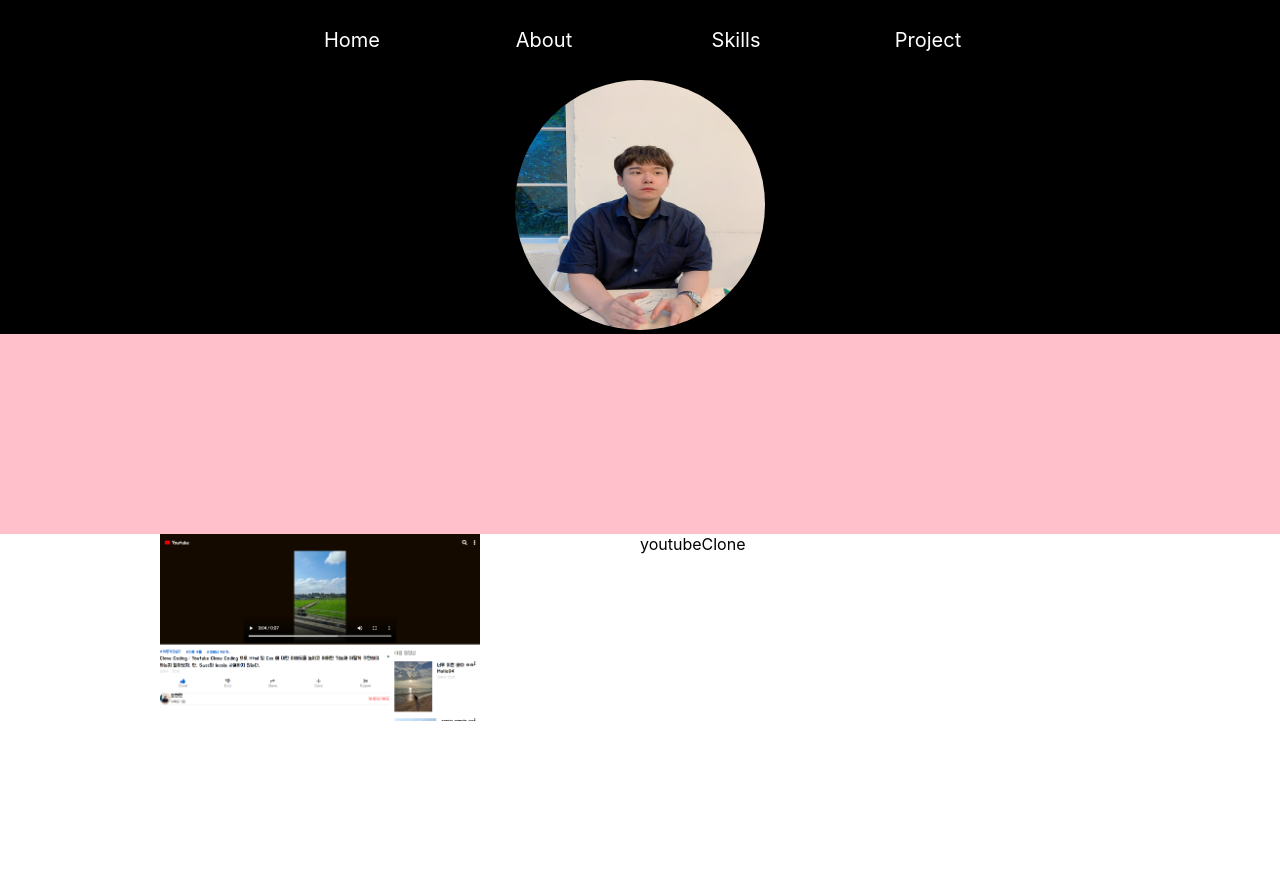
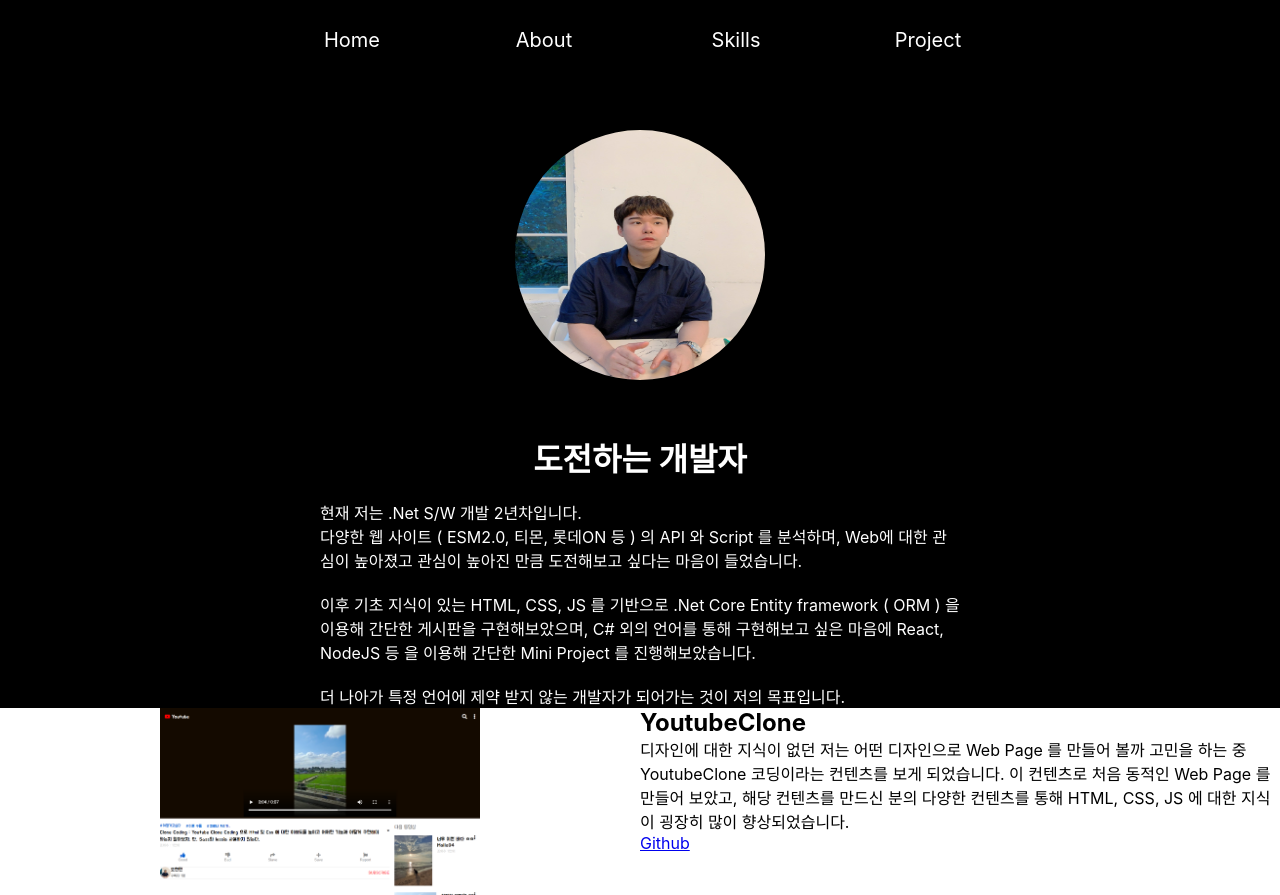
Before and after one commit to ohhyunmin/React_Portfolio, a React (Create React App) app: page / in a window 1280 px wide. Before the commit the page ends 800 px from the top, so only its background shows below. Built offline with nearby package versions, Linux system fonts and the light colour scheme.

Commit message:
전체적인 틀 설정

```diff
--- a/src/App.css
+++ b/src/App.css
@@ -12,6 +12,7 @@
   width: 100%;
   height: 80px;
   display: flex;
+  margin-bottom: 50px;
   text-align: center;
   color: white;
   position: sticky;
@@ -48,29 +49,33 @@
   width: 50%;
 }
 
-.portfolio_img {
-}
-
 .portfolio_img > img {
   width: 50%;
   display: block;
   margin: auto;
 }
 
-.mainImage {
+.MainImage {
   width: 250px;
   height: 250px;
   border-radius: 50%;
 }
 
-.App-main-mainImage {
+.App-main-Main {
   width: 100%;
   text-align: center;
+  margin-bottom: 50px;
 }
 
 .App-main-About {
   width: 100%;
-  height: 200px;
-  background-color: pink;
+  background-color: black;
+  color: white;
   text-align: center;
 }
+
+.App-main-About-Section {
+  width: 50%;
+  margin: auto;
+  text-align: left;
+}
--- a/src/Components/Main.js
+++ b/src/Components/Main.js
@@ -1,17 +1,32 @@
 import React, {Component} from 'react';
 import '../App.css';
-import imgMain from '../Img/ImgMain.png'
+import MainImage from '../Img/MainImage.png'
 import ReadPortfolioList from './ReadPortfolioList';
 
 class Main extends Component {
     render(){
     return (
       <main className="App-main">
-        <div className="App-main-mainImage">
-          <img src={imgMain} className="mainImage" alt="" />
+        <div className="App-main-Main">
+          <img src={MainImage} className="MainImage" alt="" />
         </div>
         <div className="App-main-About">
-
+          <h1>
+            도전하는 개발자
+          </h1><br/>
+          <section className="App-main-About-Section">
+            현재 저는 .Net S/W 개발 2년차입니다.<br/>
+            다양한 웹 사이트 ( ESM2.0, 티몬, 롯데ON 등 ) 의
+            API 와 Script 를 분석하며, Web에 대한 관심이 높아졌고
+            관심이 높아진 만큼 도전해보고 싶다는 마음이 들었습니다.<br/><br/>
+            이후 기초 지식이 있는 HTML, CSS, JS 를 기반으로
+            .Net Core Entity framework ( ORM ) 을 이용해
+            간단한 게시판을 구현해보았으며, C# 외의 언어를 통해
+            구현해보고 싶은 마음에 React, NodeJS 등 을
+            이용해 간단한 Mini Project 를 진행해보았습니다.<br/><br/>
+            더 나아가 특정 언어에 제약 받지 않는 개발자가
+            되어가는 것이 저의 목표입니다.
+          </section>
         </div>
         <ReadPortfolioList></ReadPortfolioList>
       </main>
--- a/src/Components/ReadPortfolioList.js
+++ b/src/Components/ReadPortfolioList.js
@@ -4,7 +4,8 @@ import youtubeClone from '../Img/YoutubeClone.png';
 
 class ReadPortfolioList extends Component {
     render(){
-        var portfolioList = [{id:1, title:'youtubeClone', image:youtubeClone}];
+        var portfolioList = [{id:1, title:'YoutubeClone', image:youtubeClone,
+      desc:'디자인에 대한 지식이 없던 저는 어떤 디자인으로 Web Page 를 만들어 볼까 고민을 하는 중 YoutubeClone 코딩이라는 컨텐츠를 보게 되었습니다. 이 컨텐츠로 처음  동적인 Web Page 를 만들어 보았고, 해당 컨텐츠를 만드신 분의 다양한 컨텐츠를 통해 HTML, CSS, JS 에 대한 지식이 굉장히 많이 향상되었습니다.', link:'https://github.com/ohhyunmin/YoutubeClone'}];
         var lists=[];
         var i = 0;
         while(i<portfolioList.length){
@@ -13,7 +14,15 @@ class ReadPortfolioList extends Component {
                 <img src={portfolioList[i].image} alt=""/>
               </div>
               <div className="portfolio_cont">
-                <p>{portfolioList[i].title} </p>
+                <p>
+                  <h2>
+                    {portfolioList[i].title}
+                  </h2>
+                  <section>
+                    {portfolioList[i].desc}
+                  </section>
+                  <a href={portfolioList[i].link}>Github</a>
+                </p>
               </div>
             </li>);
             i=i+1;
```
Also changed, not shown: src/Img/MainImage.png (renamed from src/Img/ImgMain.png), 1 other file (tests, documents, lock files or other folders).
